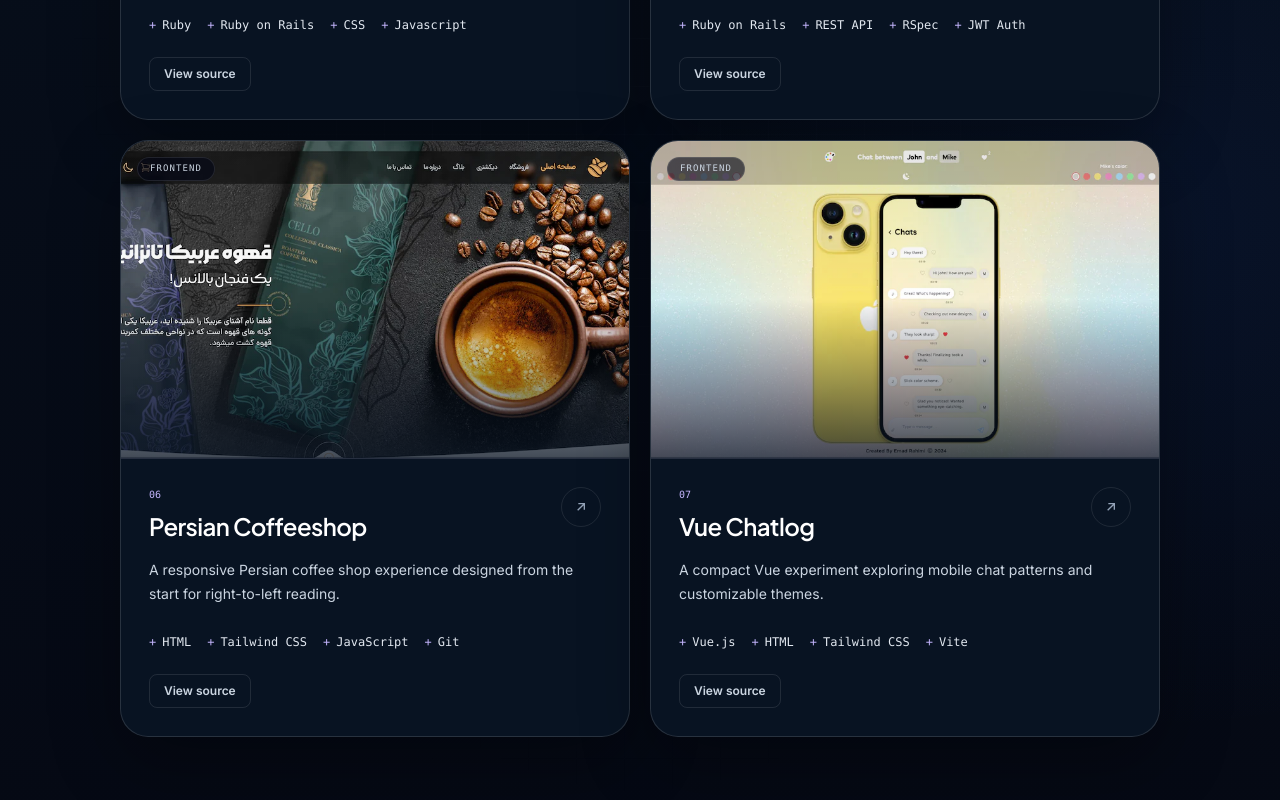
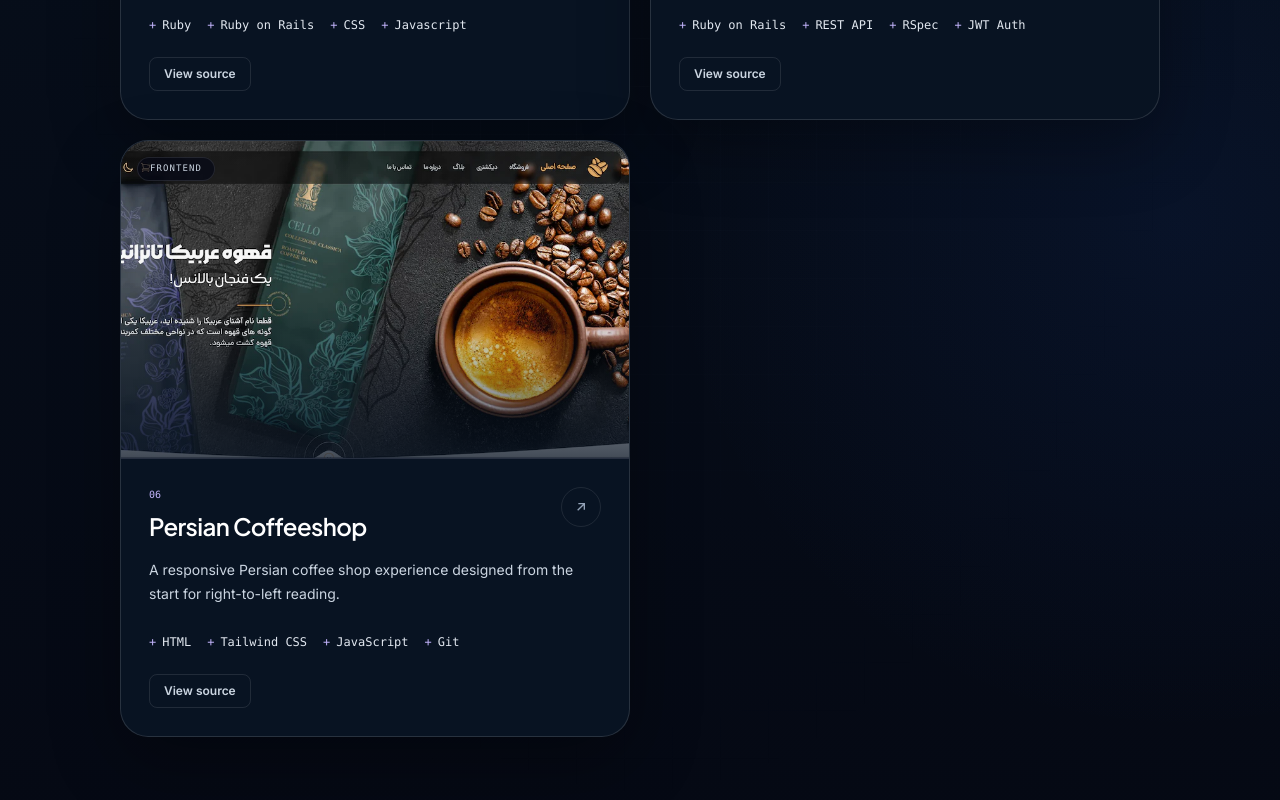
Before and after one commit to ersync/ersync-portfolio, a Vue app: page / in a window 1280 px wide. Shown: the part 3675-4475 px from the top of the page. Built offline with nearby package versions, Linux system fonts and the light colour scheme; no server answers; the HTML template or start-up script is replaced by a standard one.

Commit message:
chore: refresh the portfolio project preview

```diff
--- a/src/data/projects.ts
+++ b/src/data/projects.ts
@@ -4,7 +4,6 @@ import satryar from '@/assets/images/projects/satryar.webp'
 import portfolio from '@/assets/images/projects/portfolio.webp'
 import persogenApi from '@/assets/images/projects/persogen-api.webp'
 import persianCoffeeshop from '@/assets/images/projects/persian-coffeeshop.webp'
-import vueChatlog from '@/assets/images/projects/vue-chatlog.webp'
 
 import type { Project } from '@/types/project'
 
@@ -72,15 +71,5 @@ export const projects: Project[] = [
     githubLink: 'https://github.com/ersync/coffeeshop-responsive-website',
     image: persianCoffeeshop,
     category: ['frontend']
-  },
-  {
-    id: 7,
-    title: 'Vue Chatlog',
-    description: 'A compact Vue experiment exploring mobile chat patterns and customizable themes.',
-    technologies: ['Vue.js', 'HTML', 'Tailwind CSS', 'Vite'],
-    demoLink: 'https://chatlog.emadrahimi.dev',
-    githubLink: 'https://github.com/ersync?tab=repositories',
-    image: vueChatlog,
-    category: ['frontend']
   }
 ]
```
Also changed, not shown: src/assets/images/projects/portfolio.webp, src/assets/images/projects/vue-chatlog.webp (deleted).
